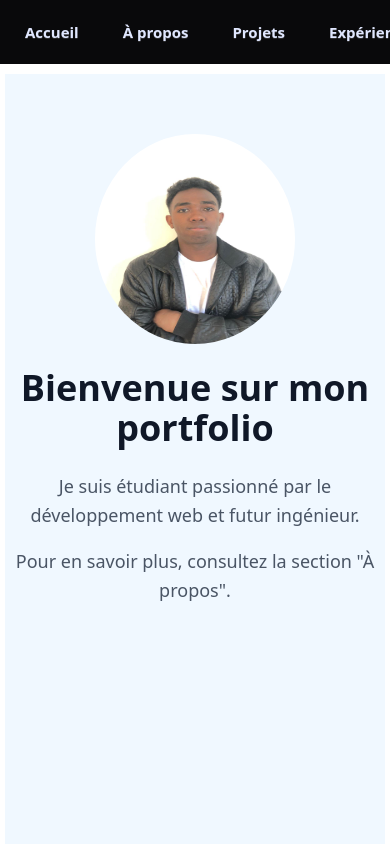
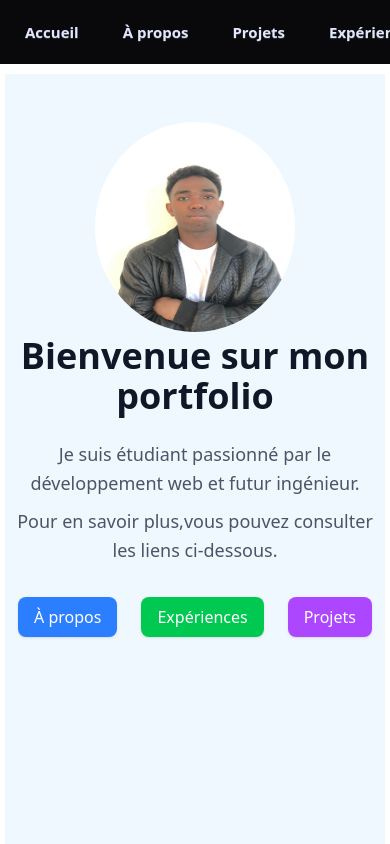
Before and after one commit to Nantenaina12/CodeAlpha_MonPortfolio, a React (Vite) app: page / in a window 390 px wide. Shown: the top 844 px of the page. Built offline with nearby package versions, Linux system fonts and the light colour scheme.

Commit message:
Je commence la responsivité maintenant

```diff
--- a/src/components/ContactForm.jsx
+++ b/src/components/ContactForm.jsx
@@ -92,6 +92,7 @@ export default function ContactForm() {
           Envoyer
         </button>
       </form>
+
     </div>
   );
 }
--- a/src/pages/Expérience.jsx
+++ b/src/pages/Expérience.jsx
@@ -1,7 +1,73 @@
 import React from 'react'
+import { useState, useEffect } from 'react';
 
 export default function Expérience() {
+    const experiences=[
+        {
+      id: 1,
+      title: "Stage de développement frontend ",
+      company: "CodeAlpha",
+      period: "Août 2025",
+      description: "Réalisation des mini-projets comme Calculatrice,MusicPlayer,Portfolio et Participation aux Quiz ",
+      tags: ["React", "TailwindCSS", "MUI"]
+    }
+  ];
+
+  const [visibleCards, setVisibleCards] = useState([]);
+
+  useEffect(() => {
+    // Animation pour afficher les cartes une par une
+    const timer = setInterval(() => {
+      if (visibleCards.length < experiences.length) {
+        setVisibleCards(prev => [...prev, experiences[prev.length]]);
+      } else {
+        clearInterval(timer);
+      }
+    }, 500); // Délai entre chaque apparition
+
+    return () => clearInterval(timer);
+  }, [visibleCards.length]);
+
   return (
-    <div>Expérience</div>
-  )
+    <div className="container mx-auto px-4 py-8">
+      <h2 className="text-3xl font-bold text-center mb-12">Mes expériences professionnelles</h2>
+
+      <div className="space-y-6">
+        {visibleCards.map((exp, index) => (
+          <div
+            key={exp.id}
+            className="card bg-base-100 shadow-xl transition-all duration-500 ease-in-out"
+            style={{
+              opacity: 0,
+              animation: `fadeIn 0.5s forwards ${index * 0.3}s`
+            }}
+          >
+            <div className="card-body">
+              <h3 className="card-title text-xl">{exp.title}</h3>
+              <div className="flex justify-between items-start">
+                <div>
+                  <p className="font-semibold text-primary">{exp.company}</p>
+                  <p className="text-sm text-gray-500">{exp.period}</p>
+                </div>
+              </div>
+              <p className="mt-2">{exp.description}</p>
+              <div className="card-actions justify-end mt-4">
+                {exp.tags.map(tag => (
+                  <div key={tag} className="badge badge-outline">{tag}</div>
+                ))}
+              </div>
+            </div>
+          </div>
+        ))}
+      </div>
+
+      {/* Animation CSS */}
+      <style jsx>{`
+        @keyframes fadeIn {
+          from { opacity: 0; transform: translateY(20px); }
+          to { opacity: 1; transform: translateY(0); }
+        }
+      `}</style>
+    </div>
+  );
 }
--- a/src/pages/Home.jsx
+++ b/src/pages/Home.jsx
@@ -1,12 +1,13 @@
 import { motion, AnimatePresence } from 'framer-motion';
 import orlandoImage from '../assets/orlando.jpg';
 import { useState, useEffect } from 'react';
+import { Link } from "react-router-dom";
 
 export default function Home() {
   const [isLoading, setIsLoading] = useState(true);
 
   useEffect(() => {
-    const timer = setTimeout(() => setIsLoading(false), 800); // 0.8 seconde de chargement
+    const timer = setTimeout(() => setIsLoading(false), 800);
     return () => clearTimeout(timer);
   }, []);
 
@@ -48,26 +49,14 @@ export default function Home() {
             }
           }
         }}
-        className="text-center py-15 flex flex-col items-center min-h-screen"
+        className="text-center py-12 flex flex-col items-center min-h-screen"
         style={{ backgroundColor: "#f0f8ff" }}
       >
         <motion.img
           src={orlandoImage}
           variants={{
-            hidden: {
-              opacity: 0,
-              y: 10,
-              filter: "blur(2px)"
-            },
-            visible: {
-              opacity: 1,
-              y: 0,
-              filter: "blur(0px)",
-              transition: {
-                duration: 0.8,
-                ease: [0.16, 0.77, 0.47, 0.97]
-              }
-            }
+            hidden: { opacity: 0, y: 10, filter: "blur(2px)" },
+            visible: { opacity: 1, y: 0, filter: "blur(0px)", transition: { duration: 0.8, ease: [0.16, 0.77, 0.47, 0.97] } }
           }}
           style={{ width: "200px", height: "210px", borderRadius: "50%" }}
           alt="Photo de profil"
@@ -75,42 +64,18 @@ export default function Home() {
 
         <motion.h1
           variants={{
-            hidden: {
-              opacity: 0,
-              y: 10,
-              filter: "blur(2px)"
-            },
-            visible: {
-              opacity: 1,
-              y: 0,
-              filter: "blur(0px)",
-              transition: {
-                duration: 0.8,
-                ease: [0.16, 0.77, 0.47, 0.97]
-              }
-            }
+            hidden: { opacity: 0, y: 10, filter: "blur(2px)" },
+            visible: { opacity: 1, y: 0, filter: "blur(0px)", transition: { duration: 0.8, ease: [0.16, 0.77, 0.47, 0.97] } }
           }}
-          className="text-4xl font-bold mb-6 text-gray-900 mt-6"
+          className="text-4xl font-bold mb-6 text-gray-900 mt-1"
         >
           Bienvenue sur mon portfolio
         </motion.h1>
 
         <motion.p
           variants={{
-            hidden: {
-              opacity: 0,
-              y: 10,
-              filter: "blur(2px)"
-            },
-            visible: {
-              opacity: 1,
-              y: 0,
-              filter: "blur(0px)",
-              transition: {
-                duration: 1,
-                ease: [0.16, 0.77, 0.47, 0.97]
-              }
-            }
+            hidden: { opacity: 0, y: 10, filter: "blur(2px)" },
+            visible: { opacity: 1, y: 0, filter: "blur(0px)", transition: { duration: 1, ease: [0.16, 0.77, 0.47, 0.97] } }
           }}
           className="text-lg text-gray-600 leading-relaxed max-w-md"
         >
@@ -119,25 +84,41 @@ export default function Home() {
 
         <motion.p
           variants={{
-            hidden: {
-              opacity: 0,
-              y: 10,
-              filter: "blur(2px)"
-            },
-            visible: {
-              opacity: 1,
-              y: 0,
-              filter: "blur(0px)",
-              transition: {
-                duration: 1,
-                ease: [0.16, 0.77, 0.47, 0.97]
-              }
-            }
+            hidden: { opacity: 0, y: 10, filter: "blur(2px)" },
+            visible: { opacity: 1, y: 0, filter: "blur(0px)", transition: { duration: 1, ease: [0.16, 0.77, 0.47, 0.97] } }
           }}
-          className="text-lg text-gray-600 leading-relaxed max-w-md mt-4"
+          className="text-lg text-gray-600 leading-relaxed max-w-md mt-2"
         >
-          Pour en savoir plus, consultez la section "À propos".
+          Pour en savoir plus,vous pouvez consulter les liens ci-dessous.
         </motion.p>
+
+        {/* Liens en flex row */}
+        <motion.div
+          variants={{
+            hidden: { opacity: 0, y: 10, filter: "blur(2px)" },
+            visible: { opacity: 1, y: 0, filter: "blur(0px)", transition: { duration: 1.2, ease: [0.16, 0.77, 0.47, 0.97] } }
+          }}
+          className="flex flex-row gap-6 mt-8"
+        >
+          <Link
+            to="/about"
+            className="px-4 py-2 bg-blue-500 text-white rounded-lg shadow hover:bg-blue-600 transition"
+          >
+            À propos
+          </Link>
+          <Link
+            to="/experience"
+            className="px-4 py-2 bg-green-500 text-white rounded-lg shadow hover:bg-green-600 transition"
+          >
+            Expériences
+          </Link>
+          <Link
+            to="/projects"
+            className="px-4 py-2 bg-purple-500 text-white rounded-lg shadow hover:bg-purple-600 transition"
+          >
+            Projets
+          </Link>
+        </motion.div>
       </motion.section>
     </>
   );
```
